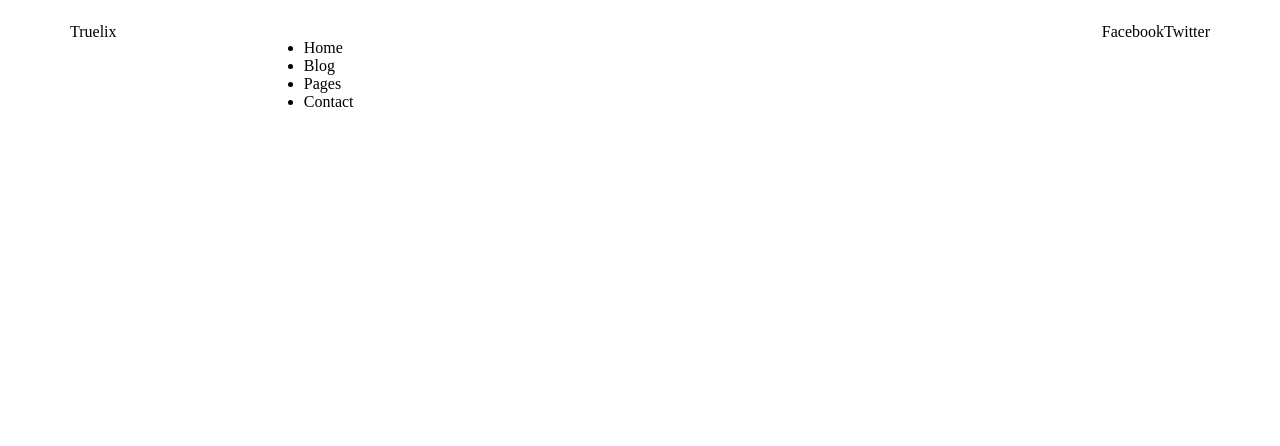
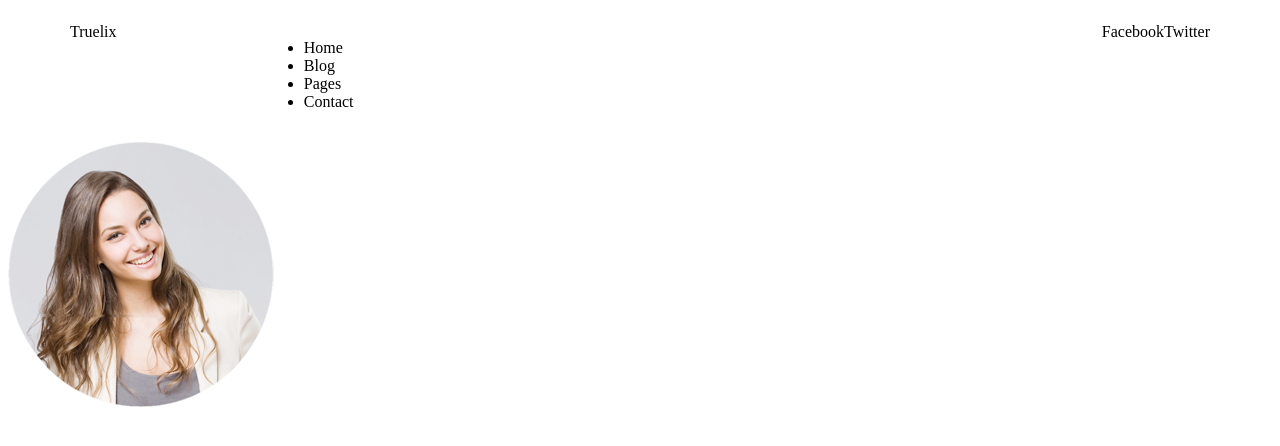
Before and after one commit to MdRasel5/test-git, a plain HTML site: page index.html in a window 1280 px wide. Drawn offline with Linux system fonts and the light colour scheme.

Commit message:
something

```diff
--- a/index.html
+++ b/index.html
@@ -33,5 +33,12 @@
             </div>
         </div>
     </header>
+
+    <div class="bannner">
+        <div class="banner_image">
+            <img src="team.png" alt="team">
+        </div>
+    </div>
+
 </body>
 </html>
```
Also changed, not shown: team.png (added).
